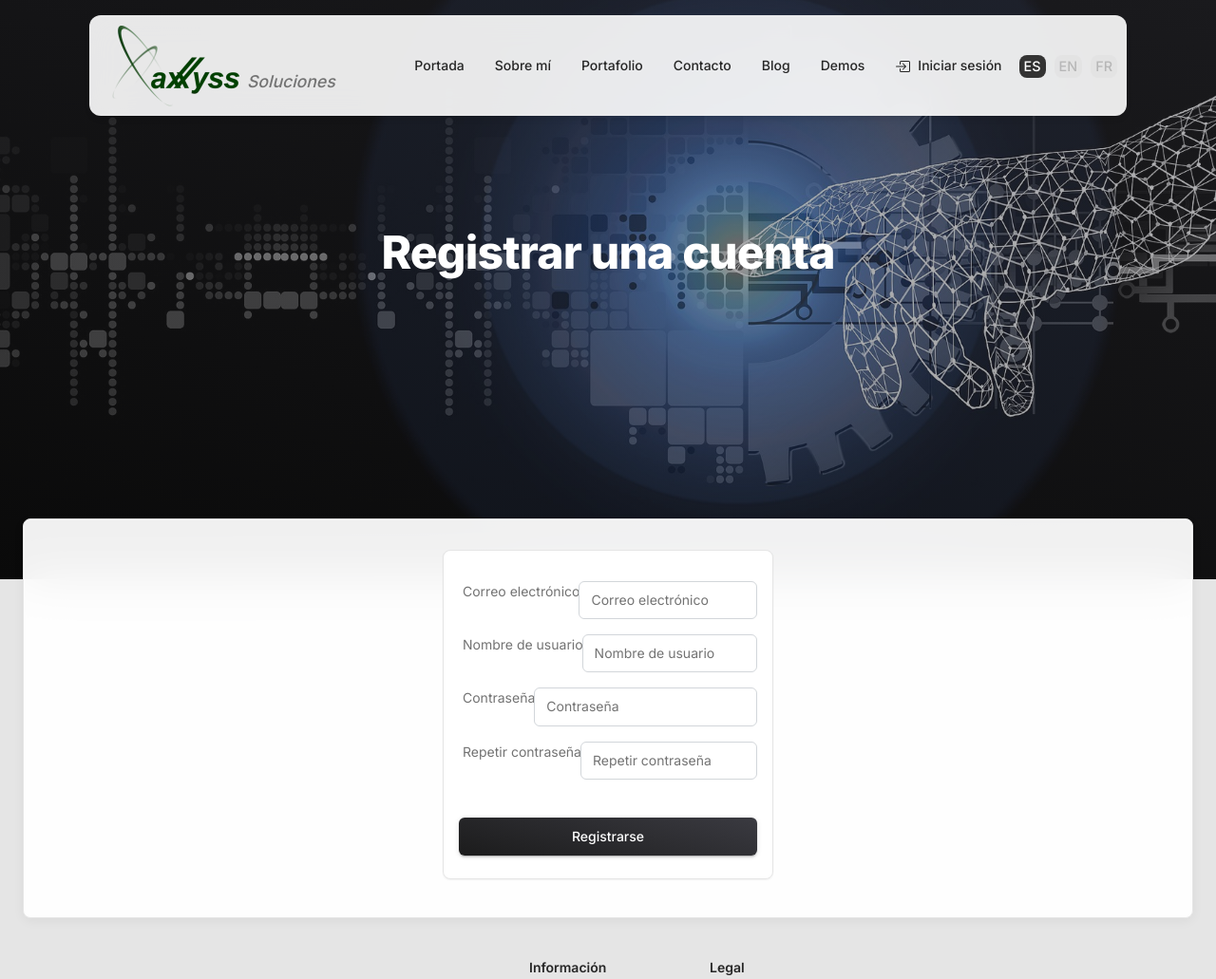
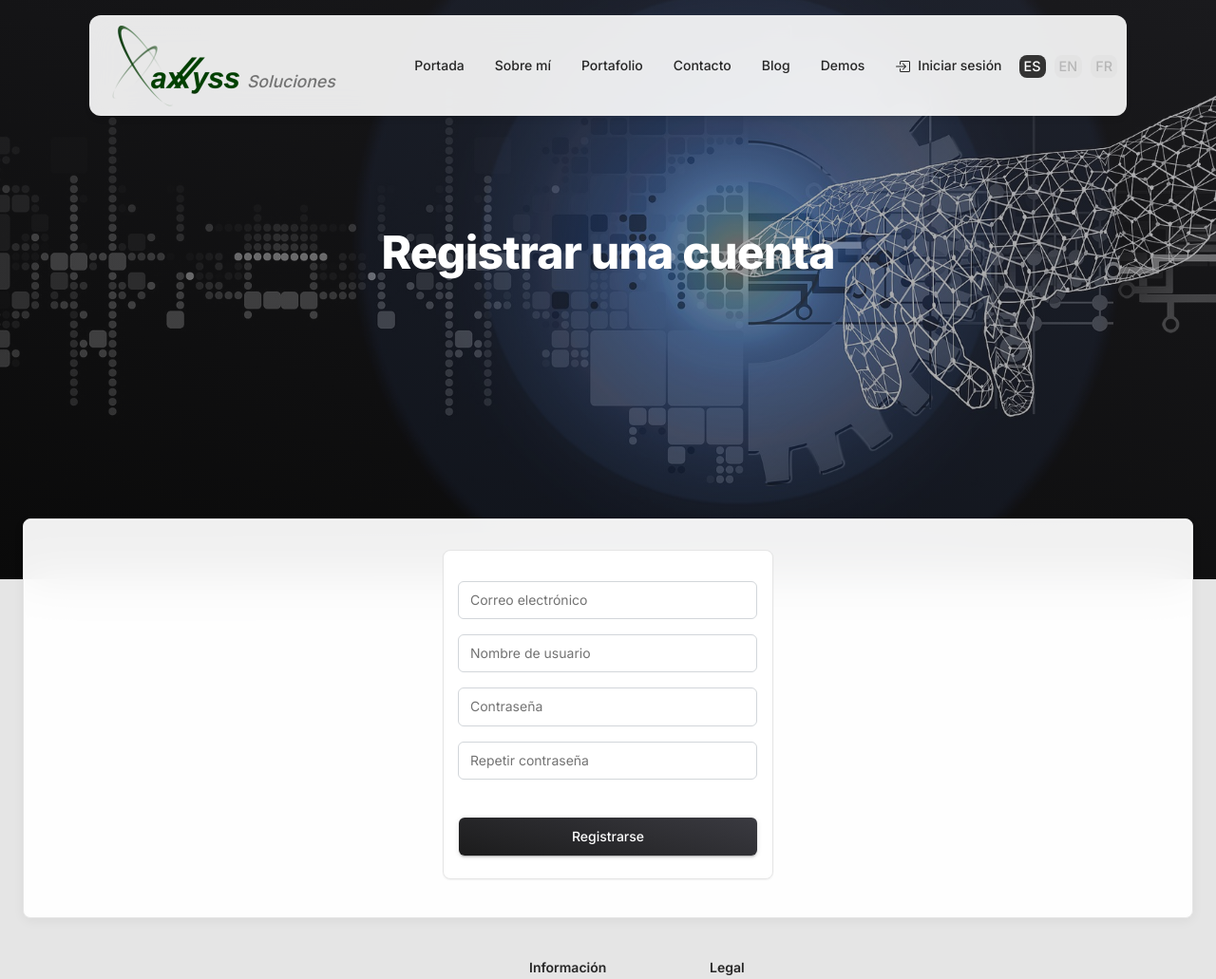
Before and after one commit to aXXyss/webpersonal, a Django app: page /es/registro in a window 1280 px wide. Shown: the top 1031 px of the page at 95% size. Run offline with Django 3.2, Linux system fonts and the light colour scheme; data that the repository does not hold is empty; some libraries are stand-ins or nearby versions.

Commit message:
Arreglar superposición de labels en login y registro

```diff
--- a/users/templates/users/register.html
+++ b/users/templates/users/register.html
@@ -20,19 +20,19 @@
                     <form class="form-signin" method="POST" action="{% url 'users:register' %}">
                         {% csrf_token %}
                         <div class="input-group input-group-outline my-3">
-                            <label for="id_email" class="sr-only">{% trans "Correo electrónico" %}</label>
+                            <label for="id_email" style="position:absolute;width:1px;height:1px;padding:0;margin:-1px;overflow:hidden;clip:rect(0,0,0,0);white-space:nowrap;border:0;">{% trans "Correo electrónico" %}</label>
                             <input type="email" name="email" id="id_email" class="form-control" placeholder="{% trans 'Correo electrónico' %}" required autofocus>
                         </div>
                         <div class="input-group input-group-outline my-3">
-                            <label for="id_username" class="sr-only">{% trans "Nombre de usuario" %}</label>
+                            <label for="id_username" style="position:absolute;width:1px;height:1px;padding:0;margin:-1px;overflow:hidden;clip:rect(0,0,0,0);white-space:nowrap;border:0;">{% trans "Nombre de usuario" %}</label>
                             <input type="text" name="username" id="id_username" class="form-control" placeholder="{% trans 'Nombre de usuario' %}" required>
                         </div>
                         <div class="input-group input-group-outline my-3">
-                            <label for="id_password" class="sr-only">{% trans "Contraseña" %}</label>
+                            <label for="id_password" style="position:absolute;width:1px;height:1px;padding:0;margin:-1px;overflow:hidden;clip:rect(0,0,0,0);white-space:nowrap;border:0;">{% trans "Contraseña" %}</label>
                             <input type="password" name="password" id="id_password" class="form-control" placeholder="{% trans 'Contraseña' %}" required>
                         </div>
                         <div class="input-group input-group-outline my-3">
-                            <label for="id_password_confirmation" class="sr-only">{% trans "Repetir contraseña" %}</label>
+                            <label for="id_password_confirmation" style="position:absolute;width:1px;height:1px;padding:0;margin:-1px;overflow:hidden;clip:rect(0,0,0,0);white-space:nowrap;border:0;">{% trans "Repetir contraseña" %}</label>
                             <input type="password" name="password_confirmation" id="id_password_confirmation" class="form-control" placeholder="{% trans 'Repetir contraseña' %}" required>
                         </div>
                         <div class="checkbox mb-3"></div>
```
Also changed, not shown: users/templates/users/login.html (+4 -4 lines), core/static/core/css/perso_style.css (line endings or trailing spaces).
